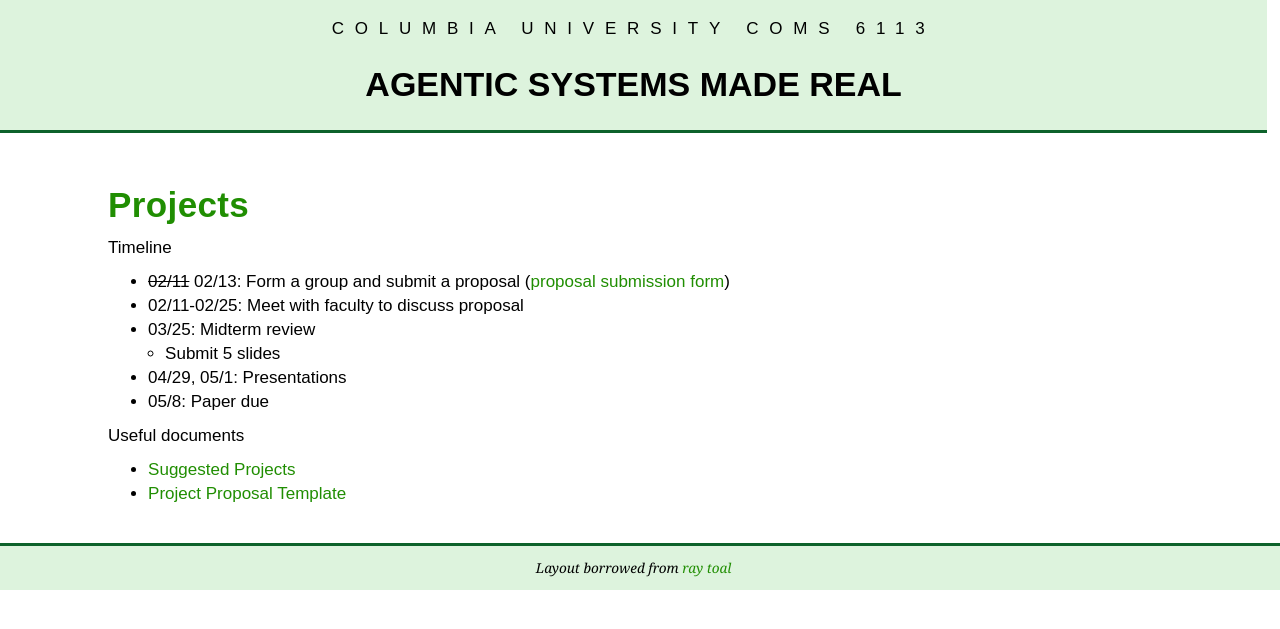
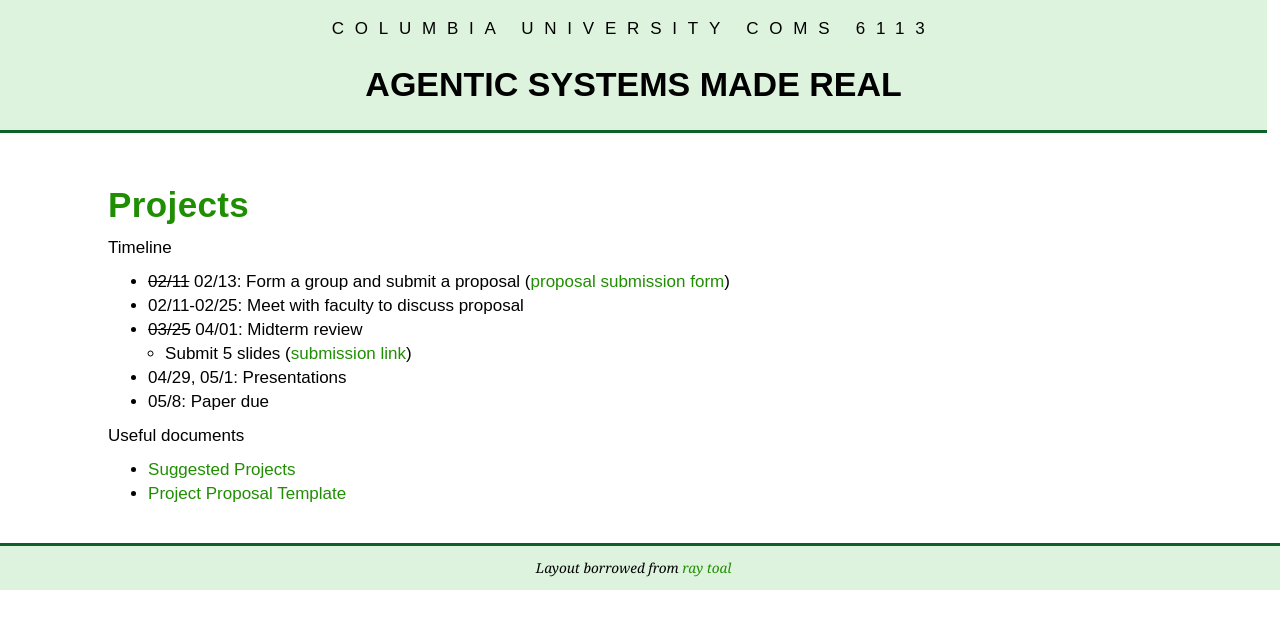
Before and after one commit to w6113/w6113.github.io, a Jekyll site: the page built from projects.md, in a window 1280 px wide. Shown: the top 629 px of the page. Built offline with Jekyll 4.4.1, drawn with Linux system fonts in a browser that asks for light colours.

Commit message:
Extend midterm deadline by one week

```diff
--- a/projects.md
+++ b/projects.md
@@ -9,8 +9,8 @@
 
 * ~~02/11~~ 02/13: Form a group and submit a proposal ([proposal submission form](https://forms.gle/rgPqEfbo4ixDfZ7G8))
 * 02/11-02/25: Meet with faculty to discuss proposal
-* 03/25: Midterm review
-  * Submit 5 slides
+* ~~03/25~~ 04/01: Midterm review
+  * Submit 5 slides ([submission link](https://docs.google.com/forms/d/e/1FAIpQLSdlbHwKCjc9AEJZ3lSdX18QjMTSKVhFB6LWz1YLci0bKa5wvQ/viewform?usp=header))
 * 04/29, 05/1: Presentations
 * 05/8: Paper due
 
```
Also changed, not shown: Gemfile.lock.
